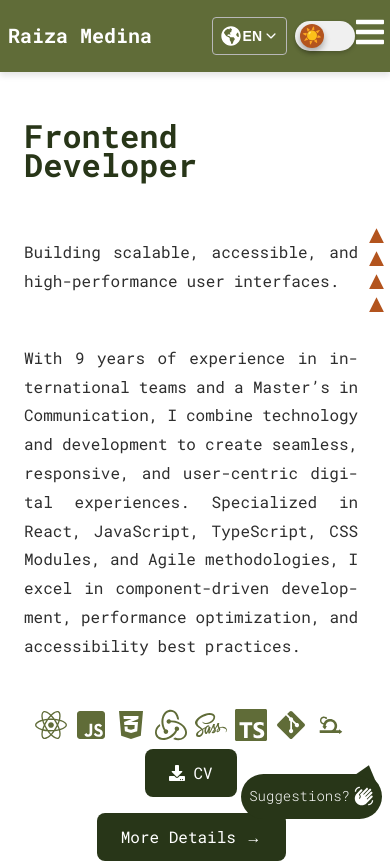
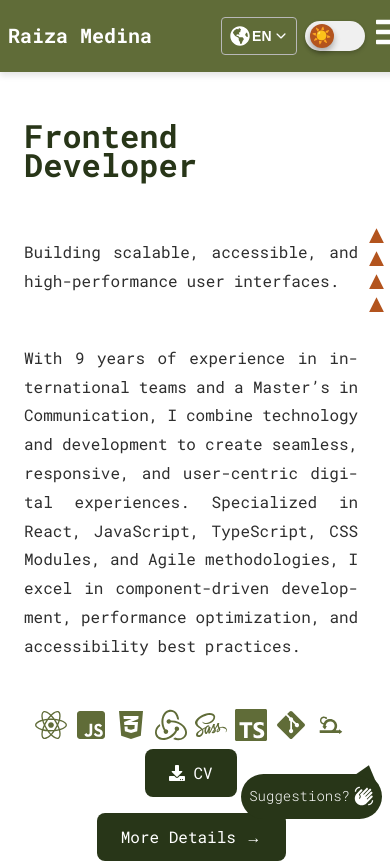
Before and after one commit to raimedina/portfolio, a React (Create React App) app: page /en in a window 390 px wide. Shown: the top 863 px of the page. Built offline with nearby package versions, Linux system fonts and the light colour scheme.

Commit message:
improve header and section

```diff
--- a/src/components/Layout/Header/Header.module.css
+++ b/src/components/Layout/Header/Header.module.css
@@ -10,7 +10,7 @@
   position: sticky;
   top: 0;
   z-index: var(--z-index-header);
-  width: 100%;
+  width: 105%;
   box-shadow: 0 4px 6px var(--shadow-color);
   transition: background-color 0.3s ease, color 0.3s ease;
 }
@@ -49,8 +49,6 @@
 
   .hamburgerWrapper {
     display: block;
-    margin-left: -10px;
-
   }
 
 }
--- a/src/components/Section/Section.module.css
+++ b/src/components/Section/Section.module.css
@@ -130,6 +130,9 @@
   }
 
   .role{
+    display: block;
     white-space: pre-line;
+    word-wrap: break-word;
+    overflow-wrap: break-word;
   }
 }
```
